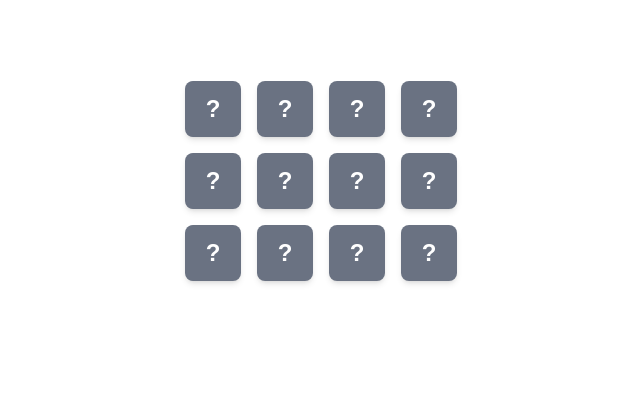
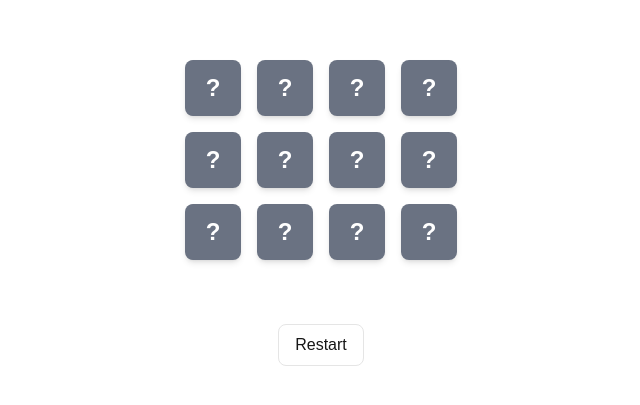
Before and after one commit to nskowshik/flashgames, a Next.js app: page /board in a window 1280 px wide. Shown: the part 187-592 px from the top of the page, without its empty margins (319-959 px from the left). Built offline with nearby package versions, Linux system fonts and the light colour scheme.

Commit message:
Board game

```diff
--- a/app/board/page.tsx
+++ b/app/board/page.tsx
@@ -59,6 +59,7 @@ export default function Board() {
   }, []);
 
   return (
+    <>
       <div className="flex flex-col gap-4">
         {Array.from({ length: size.row }, (_, rowIndex) => (
           <div key={`row-${rowIndex}`} className="flex gap-4">
@@ -78,9 +79,33 @@ export default function Board() {
               ))}
           </div>
         ))}
+      </div>
       <div className="text-center mt-5">
+        {boardData?.every((el: any) => el.flipped) ? (
+          <p className="text-lg font-bold text-white">
+            Congratulations! You won in {moves} moves!
+          </p>
+        ) : (
           <p className="text-lg font-bold text-white">Moves: {moves}</p>
+        )}
+
+        <button
+          onClick={() => {
+            getBoard().then((data) => {
+              flipCard(data.board);
+              setSize(data.size);
+              setMoves(0);
+              setFirstCard(null);
+              setLockMove(false);
+            });
+          }}
+          className="bg-neutral border border-neutral-200 rounded-lg px-4 py-2 mt-4 cursor-pointer"
+          type="button"
+          disabled={moves === 0}
+        >
+          Restart
+        </button>
       </div>
-    </div>
+    </>
   );
 }
```
Lines whose indentation alone changed are shown as unchanged.
